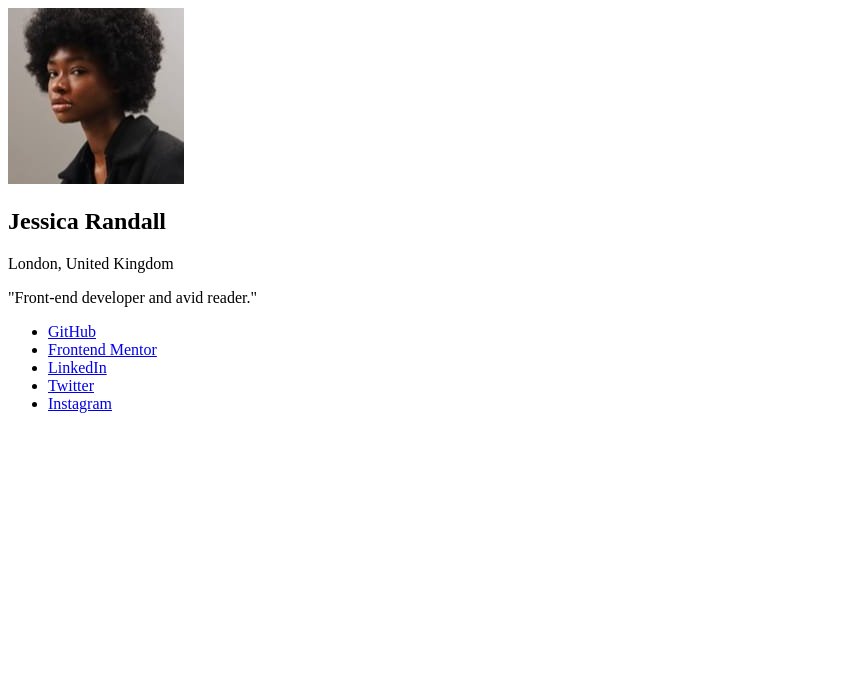
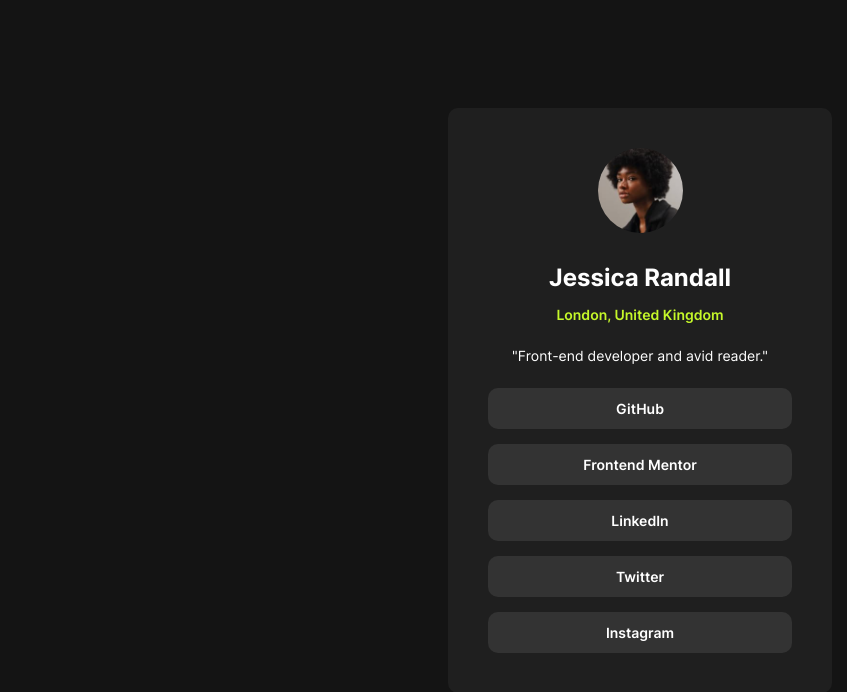
Before and after one commit to B-eunji/frontend-practice, a plain HTML site: page html-css/03-social-links-profile/index.html in a window 1280 px wide. Shown: the whole page, without its empty margins (0-847 px from the left). Drawn offline with Linux system fonts and the light colour scheme.

Commit message:
feat: 소셜 링크 프로필 데스크톱 스타일 구현

```diff
--- a/html-css/03-social-links-profile/index.html
+++ b/html-css/03-social-links-profile/index.html
@@ -14,7 +14,7 @@
 <body>
   <main>
     <article class="card">
-      <div>
+      <div class="profile">
         <img alt = "Jessica Randall Image" src="./assets/images/avatar-jessica.jpeg">
         <h1>Jessica Randall</h1>
         <p>London, United Kingdom</p>
--- a/html-css/03-social-links-profile/style.css
+++ b/html-css/03-social-links-profile/style.css
@@ -0,0 +1,125 @@
+*,
+*::before,
+*::after{
+  box-sizing: border-box;
+}
+
+*{
+  margin:0;
+  padding:0;
+}
+
+/* 브라우저 글꼴 */
+@font-face {
+  font-family: 'Inter';
+  src: url("./assets/fonts/Inter-VariableFont_slnt,wght.ttf");
+  font-weight: 100 900;
+  font-style: normal;
+}
+
+/* 컬러 팔레트 */
+:root{
+  --color-green:hsl(75, 94%, 57%);
+  --color-white:hsl(0, 0%, 100%);
+  --color-grey-700:hsl(0, 0%, 20%);
+  --color-grey-800:hsl(0, 0%, 12%);
+  --color-grey-900:hsl(0, 0%, 8%);
+}
+
+
+body{
+  background-color: var(--color-grey-900);
+  font-family: 'Inter', sans-serif;
+  font-size: 0.875rem;
+}
+
+main{
+  display: flex;
+  justify-content: center;
+  align-items: center;
+
+  min-height:100vh;
+  padding:24px;
+}
+
+
+.card{
+  /* 정렬 */
+  display: flex;
+  /* 레이아웃 */
+  flex-direction: column;
+  align-items: center;
+  /* 크기 */
+  width:384px;
+  max-width: 100%;
+  padding:40px;
+  /* 외형 */
+  background-color: var(--color-grey-800);
+  border-radius: 10px;
+  /* 폰트 */
+  color:var(--color-white);
+}
+
+.profile{
+  display: flex;
+  flex-direction: column;
+  align-items: center;
+  gap:14px;
+}
+
+.profile img{
+  margin-bottom:16px;
+
+  width:85px;
+  height:85px;
+  border-radius: 50%;
+}
+
+.profile h1{
+  font-weight: 700;
+  font-size: 1.5rem;
+}
+
+.profile p{
+  font-weight: 600;
+  color: var(--color-green);
+}
+
+.card > p{
+  margin-block: 24px;
+  text-align: center;
+  font-weight: 400;
+}
+
+.social-links{
+  list-style: none;
+
+  display:flex;
+  flex-direction: column;
+  gap:15px;
+
+  width:100%;
+}
+
+.social-links a{
+  display: flex;
+  justify-content: center;
+
+  background-color: var(--color-grey-700);
+  padding:12px;
+  border-radius: 10px;
+
+  font-weight: 600;
+  color: var(--color-white);
+  text-decoration:none;
+}
+
+.social-links a:hover{
+  background-color: var(--color-green);
+
+  color:var(--color-grey-900);
+}
+
+.social-links a:focus-visible{
+  outline:auto;
+}
```
